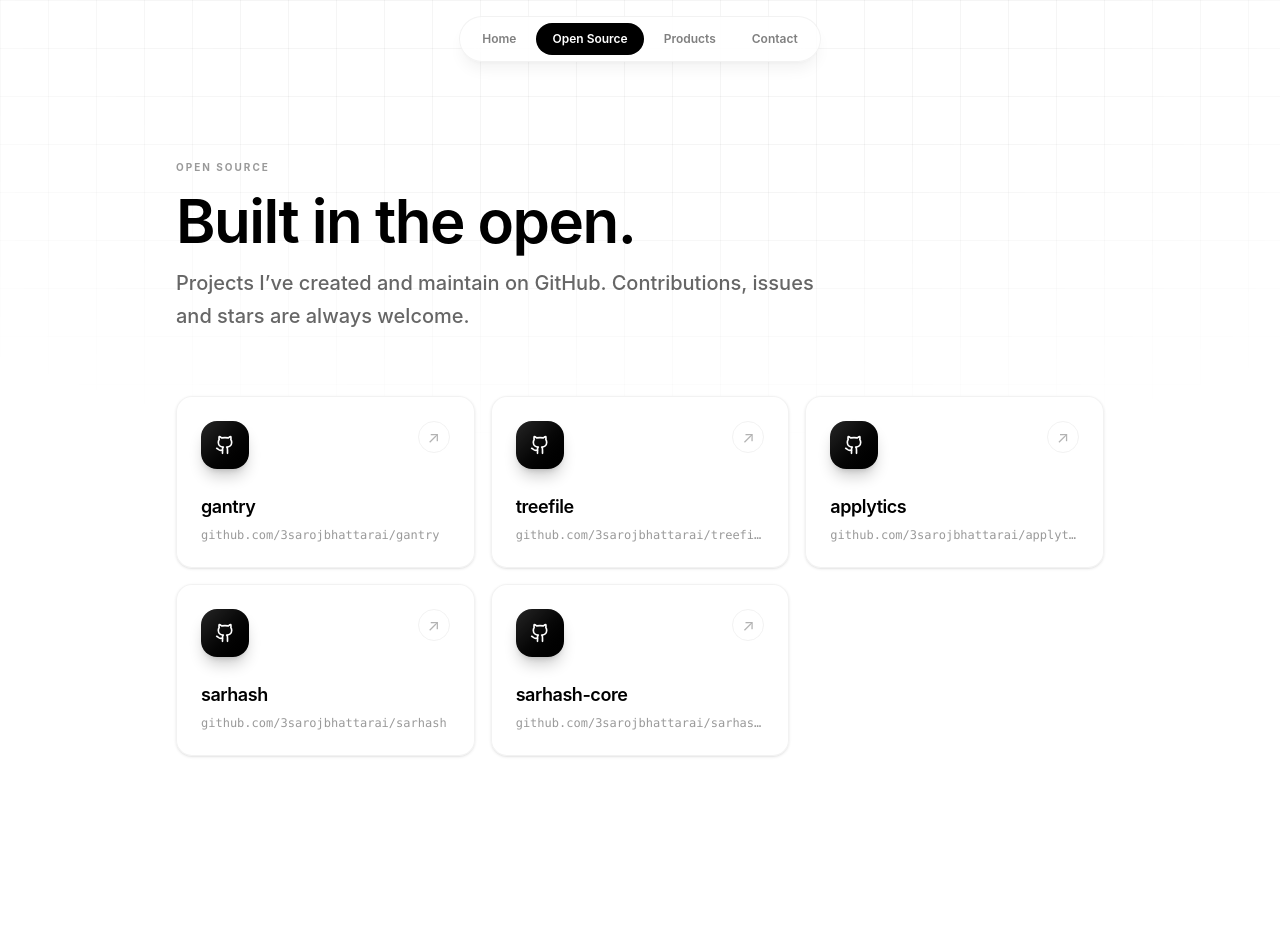
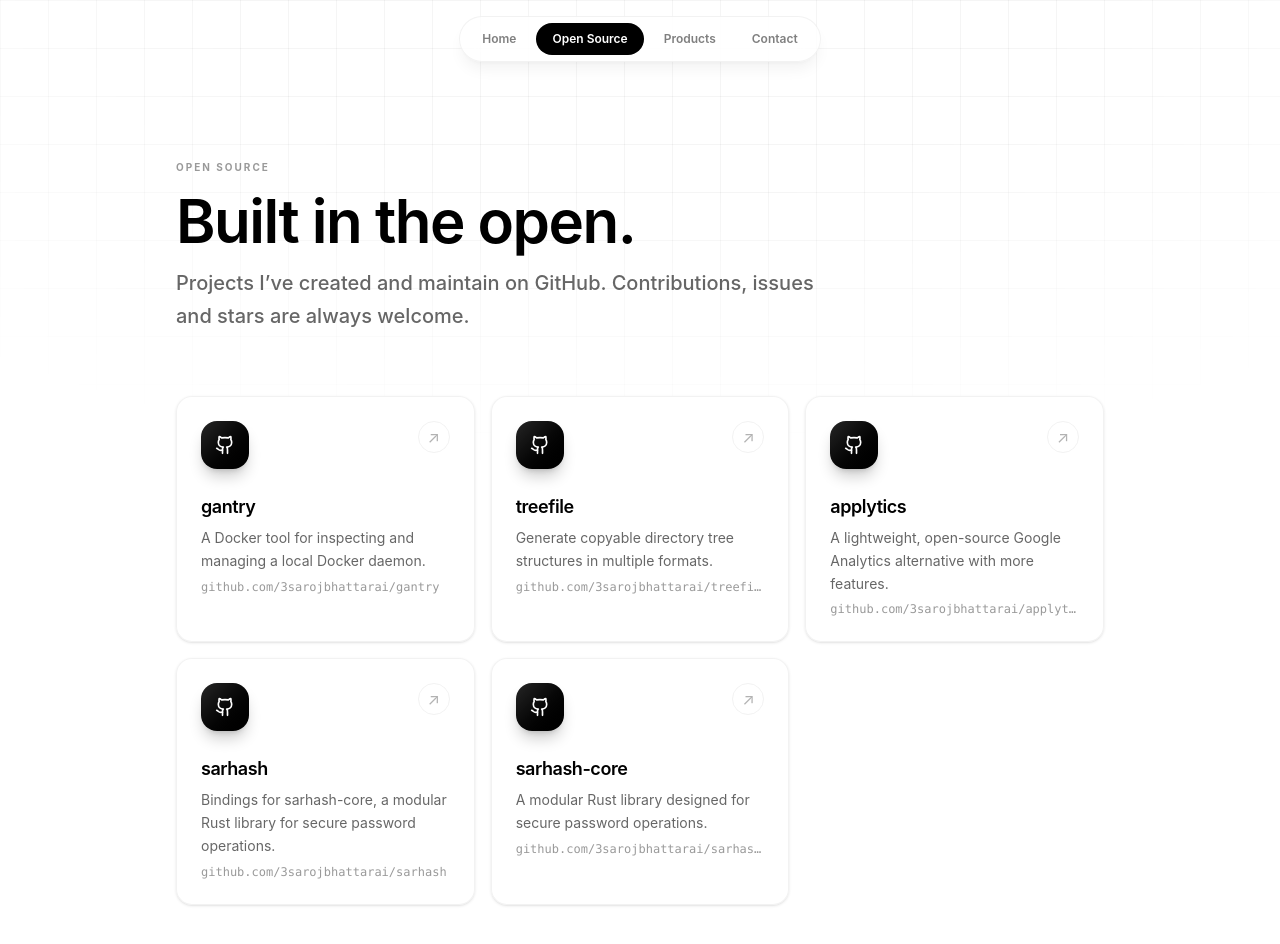
Before and after one commit to 3sarojbhattarai/portfolio, a Next.js app: page /oss in a window 1280 px wide. Shown: the top 944 px of the page. Before the commit the page ends 852 px from the top, so only its background shows below. Built offline with nearby package versions, Linux system fonts and the light colour scheme.

Commit message:
feat: update product

```diff
--- a/src/app/oss/page.tsx
+++ b/src/app/oss/page.tsx
@@ -8,7 +8,13 @@ export const metadata: Metadata = {
   description: "Open source projects by Saroj Bhattarai.",
 }
 
-const repos = ["gantry", "treefile", "applytics", "sarhash", "sarhash-core"]
+const repos = [
+  { name: "gantry", description: "A Docker tool for inspecting and managing a local Docker daemon." },
+  { name: "treefile", description: "Generate copyable directory tree structures in multiple formats." },
+  { name: "applytics", description: "A lightweight, open-source Google Analytics alternative with more features." },
+  { name: "sarhash", description: "Bindings for sarhash-core, a modular Rust library for secure password operations." },
+  { name: "sarhash-core", description: "A modular Rust library designed for secure password operations." },
+]
 
 export default function OssPage() {
   return (
@@ -18,10 +24,11 @@ export default function OssPage() {
       intro="Projects I’ve created and maintain on GitHub. Contributions, issues and stars are always welcome."
     >
       <div className="grid grid-cols-1 sm:grid-cols-2 lg:grid-cols-3 gap-4">
-        {repos.map((name) => (
+        {repos.map(({ name, description }) => (
           <LinkCard
             key={name}
             name={name}
+            description={description}
             href={`https://github.com/3sarojbhattarai/${name}`}
             label={`github.com/3sarojbhattarai/${name}`}
             icon={<GitHubIcon />}
```
